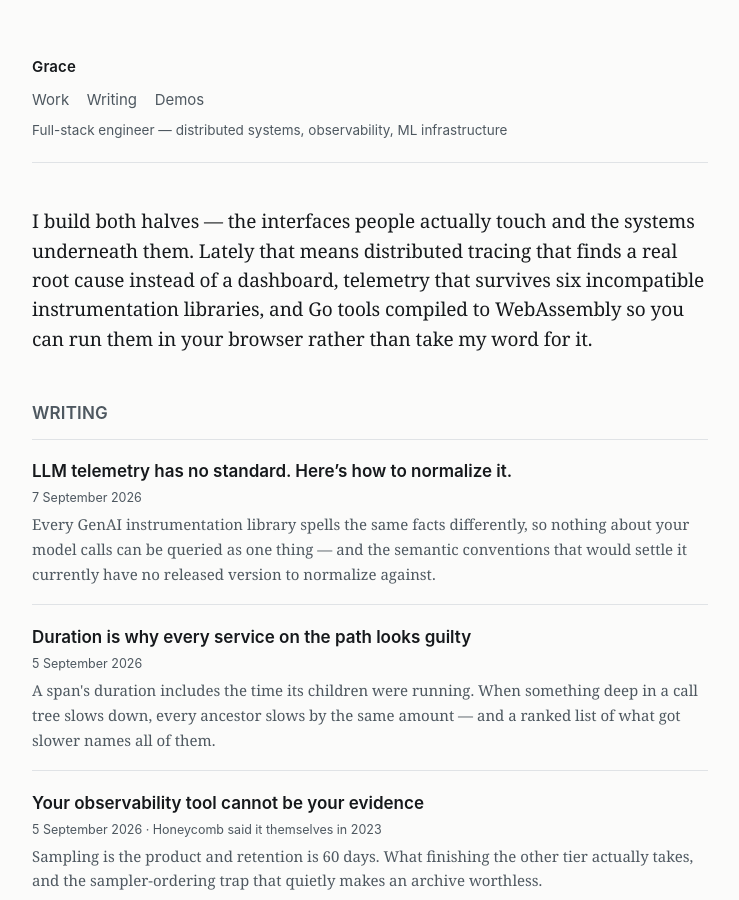
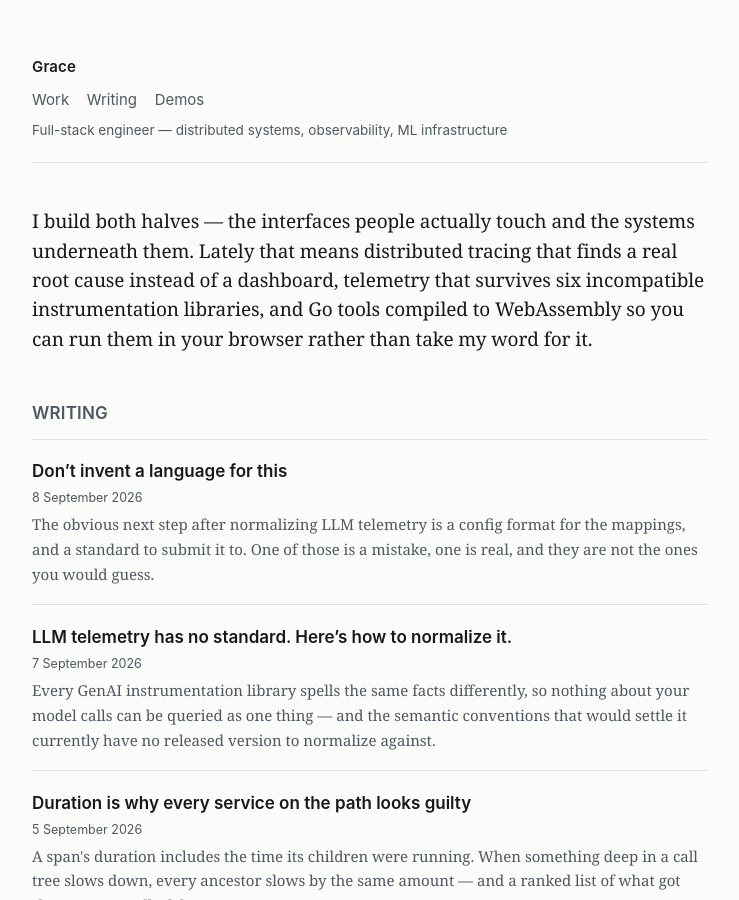
Before and after one commit to Grace/grace.github.io, a Jekyll site: the page built from index.html, in a window 1280 px wide and 900 px high. Shown: the whole window, without its empty margins (270-1009 px from the left). Built offline with Jekyll 4.4.1, drawn with Linux system fonts in a browser that asks for light colours; part of the change alters nothing that is shown; some of the changed text lies outside the part shown.

Commit message:
Answer the two questions the normalization post raised
Should the mappings be a config format, and should this be standardized. No and
yes, and neither for the obvious reason: OTTL already exists and is governed by
OpenTelemetry, and half the rules were never going to be data in any format --
they are readings of a span, not transformations of a value. What is worth
standardizing is not the mapping table, which has a shelf life, but the thing
nothing upstream can currently express: cross-registry equivalence with value
transforms, and a vocabulary for what a translation cost.

With the capability table for what Schema Files, Weaver and OTTL each can and
cannot say, where each piece would be filed, and the note that OTEP 0152
explicitly reserved this ground for later proposals.

Also moves ranger's demo link into the metadata line, where the other three
already live. It was the only one buried at the end of its excerpt.

Co-Authored-By: Claude Opus 5 (1M context) <noreply@anthropic.com>
Claude-Session: https://claude.ai/code/session_01DQDsG66nW3HahoEjdn4FWZ

````diff
--- /dev/null
+++ b/_posts/2026-09-08-dont-invent-a-language-for-this.md
@@ -0,0 +1,223 @@
+---
+layout: post
+title: "Don’t invent a language for this"
+subtitle: "The obvious next step after normalizing LLM telemetry is a config format for the mappings, and a standard to submit it to. One of those is a mistake, one is real, and they are not the ones you would guess."
+description: "Should telemetry normalization have its own DSL, and should the mappings be standardized? OTTL already exists and half the rules cannot be data in any format. The gap worth standardizing is cross-registry equivalence with value transforms, and a vocabulary for what a translation cost."
+date: 2026-09-08 09:00:00 -0400
+---
+
+[Last post][prev] I argued that GenAI instrumentation libraries each spell the
+same facts differently, that you should normalize them at the pipeline, and that
+whatever your normalizer cannot carry should be written onto the span rather
+than dropped in silence.
+
+Two questions came back, and they are the right two. Should the mappings become
+a format — JSON, a small DSL, something SPL-shaped — instead of code? And should
+this be a standard, submitted to somebody?
+
+The short answers are no and yes. But the *no* is more interesting than it
+sounds, and the *yes* is not about the thing you would standardize first.
+
+## Three layers that keep getting conflated
+
+Normalizing telemetry is three separable things, and almost every conversation
+about it slides between them mid-sentence.
+
+**The rules.** `llm.token_count.prompt` and `gen_ai.usage.input_tokens` are the
+same fact. That is data. It is a table.
+
+**The execution.** Something has to actually rewrite the span, in a pipeline, at
+volume, without dropping anything.
+
+**The claim.** An assertion that the two names *are* the same fact, that
+translating between them costs nothing — or costs exactly this much — and that
+the assertion is auditable by somebody who was not there when it was made.
+
+The industry has quietly settled the second layer several times over, privately,
+inside each vendor's ingest. It has never published the third. Arize AX rewrites
+inbound `gen_ai.*` attributes into OpenInference before your spans are stored.
+That is a defensible product decision and I am not picking on them; the point is
+that you cannot read the mapping, cannot version it, and cannot find out what it
+discarded. Every backend is doing some version of this and none of them will
+show you the table.
+
+So: which layer would a new language be for?
+
+## The rules should be data. That is not the same as a new format.
+
+I went and did this to my own code, which is the only honest way to find out
+what it costs.
+
+`genai-interlingua` had two halves that both looked like tables and only one of
+which was. The schema half — which attribute name each convention version uses,
+which values it admits — is now *generated* from the registries OpenTelemetry
+publishes, rather than transcribed by me. That was straightforwardly correct and
+I should have done it first. The derivation turned out to be a rule with one
+exception: the attribute key is `gen_ai.` plus the field name, except for the
+token-cache field that v1.41.0 spells `cache_creation` and the new repository
+spells `cache_write`. Fifty keys and seventy-two keys, reproduced exactly. The
+hand-typed tables had been right, which I would not have bet on.
+
+The mapping half is where it gets interesting. I converted one dialect's rules
+from Go calls into a declared table, and the split fell out at almost exactly
+half. Twenty mappings state cleanly as data: read this key, lowercase it, run it
+through this lookup, write it there. The rest do not, and they do not fail to be
+data in a way a better format would fix.
+
+Consider reassembling `gen_ai.prompt.0.tool_calls.1.arguments` — two levels of
+indexing — into one nested JSON document. Or deciding what `traceloop.entity.name`
+means by looking at whether a sibling attribute says this span is an agent or a
+tool. Or refusing to map a Braintrust span carrying three evaluation scores,
+because the conventions model one evaluation per span and picking one silently
+would be worse than admitting the mismatch.
+
+Those are not transformations of a value. They are *readings of a span*. A
+format expressive enough to state them has conditionals, loops and a JSON parser
+— at which point you have written a programming language, and a worse one than
+the several already available.
+
+## And one of those already exists
+
+OTTL — the OpenTelemetry Transformation Language — is a DSL for exactly this,
+governed by OpenTelemetry, shipped in every Collector distribution, running in
+production at a scale mine never will. Proposing a new config format for
+telemetry rewriting in 2026 means proposing to compete with it. That is a bad
+trade for a mapping table.
+
+The better move is the opposite one: emit OTTL. So `genai-interlingua` now does.
+
+```console
+$ interlingua -emit ottl -dialect litellm -target v1.41.0
+```
+
+Out comes a `transform` processor you paste into your own Collector. No custom
+build, no Go, no dependency on my repository continuing to exist. A stock
+Collector accepts it; I checked, in both target schemas, because a generated
+config that has only ever been compared against a golden file has not been
+tested, it has been photographed.
+
+And because the export is a subset, it says so in its own header:
+
+```yaml
+# WHAT THIS CARRIES (20 attributes)
+# ...
+# WHAT THIS CANNOT CARRY (4 attributes)
+#
+#   gen_ai.input.messages
+#   gen_ai.output.messages
+#   gen_ai.response.finish_reasons
+#   gen_ai.tool.definitions
+```
+
+Three things do not survive the trip. The unstated mappings, above. Per-span
+loss accounting, because `interlingua.lossy` is computed from what a given span
+turned out to carry and a static config can only describe itself. And detection:
+picking a dialect means scoring every candidate across the whole span and taking
+the maximum, and OTTL has neither a loop nor an argmax. An exported config is
+pinned to one library and scoped by the spellings only that library uses.
+
+That last one is a genuine limit, not a gap to fill later. It is also the
+smallest of the three.
+
+The rule I would give anyone else: **if your mapping can be stated as data,
+state it as data, then hand the data to a language somebody else maintains.**
+Keep code for the rules that are readings rather than transformations, and be
+loud about which is which. My compiler cannot tell those apart, so a test does —
+it runs every captured span through the parser and fails the build if any field
+comes out that is neither declared as a rule nor admitted as unstateable.
+Without it, the next mapping I add as a method quietly disappears from the
+export while the header still claims completeness.
+
+## So what would you standardize?
+
+Not the mapping table. That is data with a shelf life. OpenInference
+instrumentations already dual-emit `gen_ai.*`; the conventions are stabilizing;
+in two years the dialect tables are archaeology. A standards body should not be
+asked to ratify a compatibility shim for a problem that is actively dissolving.
+
+The durable thing is the third layer — the claim — and it is genuinely missing.
+Here is what exists today and what each artifact can say:
+
+| | can express | cannot express |
+| --- | --- | --- |
+| [Telemetry Schema File 1.1.0][sf] | `rename_attributes`, `rename_events`, `rename_metrics`, metrics-only `split` | value rewriting, unit or type change, flattening, translation between vendors |
+| [Weaver `schema-changes`][wsc] | added / renamed / obsoleted, within one registry's own lineage | value-level transforms, cross-registry mappings |
+| [Weaver registries][wr] | third-party registries, dependencies, layering | equivalence claims *between* sibling registries |
+| OTTL | all of it, imperatively | a portable, reviewable claim about equivalence and fidelity |
+
+The gap is the same shape in every row. You can rename an attribute. You cannot
+say that `bedrock` and `aws.bedrock` are the same provider, that milliseconds
+and seconds are the same duration, or — the one I care about most — that a
+particular translation was *not faithful*, and in exactly which respect.
+
+Two things are worth writing down:
+
+**Cross-registry equivalence with value transforms.** Not just "this key became
+that key" but the lookup, the unit, the coercion.
+
+**A fidelity vocabulary.** A way to record, on the telemetry itself, which
+schema it was translated from, which it was translated to, what could not be
+carried, and — when the source convention was inferred rather than declared —
+how confident that inference was. I have been emitting a private version of this
+for months. It has no business being private. It generalizes far past GenAI:
+every semantic-convention migration, every vendor's ingest pipeline, the whole
+HTTP attribute rename wave, has the same unanswerable question sitting under it.
+
+And the ground is explicitly reserved. [OTEP 0152][otep], which introduced
+telemetry schemas in the first place, says the transformation set was held to
+"the bare minimum … with more types of transformations potentially proposed in
+the future," and that changing the file format version **must** go through the
+OTEP process. That is not a wall. That is a door with a sign on it.
+
+## Who you submit it to
+
+OpenTelemetry. Three different places, depending on which piece:
+
+- The GenAI mapping work, and the missing schema URL, go to
+  [`semantic-conventions-genai`][genai] — whose README still reads
+  `Schema URL: TODO`, which is a fair summary of the situation.
+- Cross-registry composition is [Weaver][weaver]'s territory, and Weaver is
+  actively building multi-registry layering right now.
+- A change to the schema file format is an OTEP, filed in the specification
+  repository's `oteps/` directory. Note that the standalone `oteps` repo was
+  archived in November 2025; proposals moved.
+
+Not W3C — they own trace *context*, the propagation format on the wire, not
+attribute semantics. Not IETF. Not CNCF directly, which hosts OpenTelemetry but
+does not review its specs. And not a bilateral deal with the instrumentation
+vendors, who have entirely rational product reasons to keep their own
+vocabularies.
+
+One more thing, which is the part nobody puts in the "how to contribute" guide:
+**the order matters more than the document.** An OTEP filed cold by someone with
+no history in the project is a document that gets politely queued. The sequence
+that works is to ship the thing, get a couple of real users, open an issue
+describing the problem rather than your solution, show up to the SIG call twice
+before proposing anything, and file small useful patches first. The spec comes
+last, if it comes at all. I am at the beginning of that, not the end of it, and
+I would rather say so than write this post as though the standard were already
+in flight.
+
+## The short version
+
+Don't build a language; one exists, and half your rules were never going to be
+data anyway. Do make the statable half statable, and export it into the language
+somebody else maintains. Do not try to standardize your mapping table.
+
+Do standardize the thing nobody currently can say: *this telemetry was
+translated, here is from what and to what, and here is precisely what did not
+survive.*
+
+A translation layer that drops data silently is worse than no translation layer,
+because you will trust the result. That is true of my normalizer, it is true of
+your vendor's ingest pipeline, and right now neither of us has a standard way to
+tell you which.
+
+[prev]: /2026/09/07/normalizing-llm-telemetry/
+[repo]: https://github.com/Grace/genai-interlingua
+[sf]: https://opentelemetry.io/docs/specs/otel/schemas/file_format_v1.1.0/
+[wsc]: https://github.com/open-telemetry/weaver/blob/main/docs/schema-changes.md
+[wr]: https://github.com/open-telemetry/weaver/blob/main/docs/define-your-own-telemetry-schema.md
+[otep]: https://github.com/open-telemetry/opentelemetry-specification/blob/main/oteps/0152-telemetry-schemas.md
+[genai]: https://github.com/open-telemetry/semantic-conventions-genai
+[weaver]: https://github.com/open-telemetry/weaver
--- a/index.html
+++ b/index.html
@@ -95,14 +95,13 @@ in your browser — not a reimplementation. Nothing is uploaded.</p>
   </li>
   <li>
     <a class="title" href="https://github.com/Grace/ranger">ranger</a>
-    <span class="date">Go · distributed tracing</span>
+    <span class="date">Go · distributed tracing · <a href="/demos/ranger/">try it on a real incident →</a></span>
     <div class="excerpt">Walks the OpenTelemetry trace DAG for the deepest span
     whose deviation from baseline its children do not explain — the measurement
     that separates the service that broke from every caller waiting on it.
     Deterministic, and pre-alpha honestly: top-1 of 25% against four labeled
     failures out of 88 ranked operations, with the confound that makes that a
-    floor published alongside it. <a href="/demos/ranger/">Try it on a real
-    incident &rarr;</a></div>
+    floor published alongside it.</div>
   </li>
   <li>
     <a class="title" href="https://github.com/Grace/paladin">paladin</a>
````
